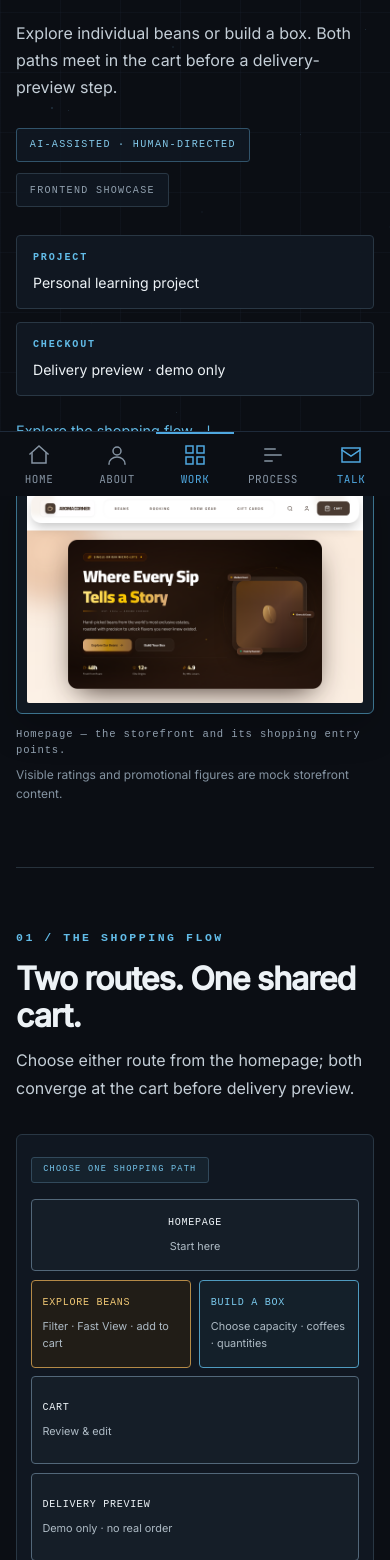
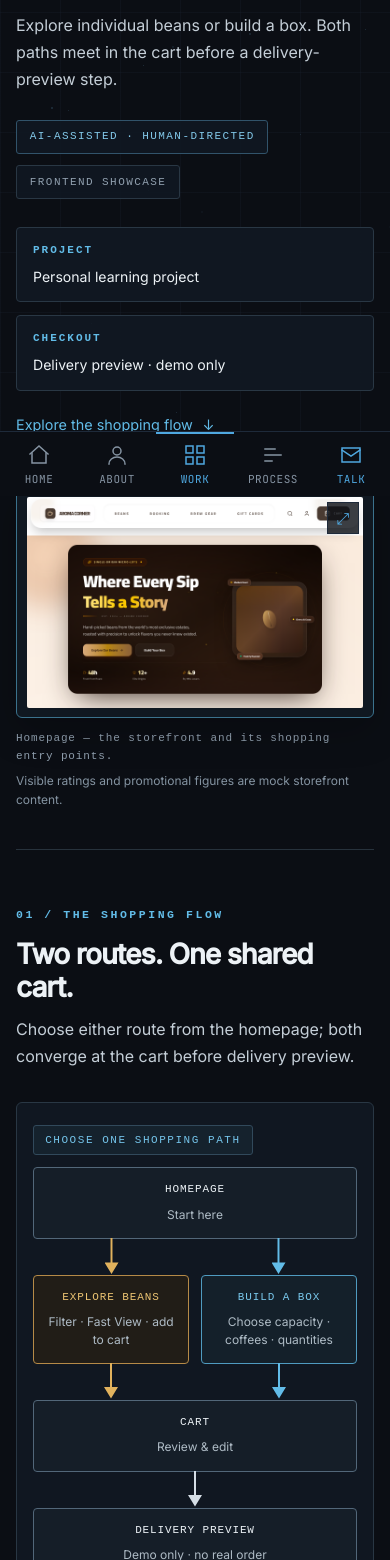
Before and after one commit to abdo4312/abdo-portfolio, a React (Vite) app: page /work/aroma in a window 390 px wide. Shown: the part 348-1908 px from the top of the page. Built offline with nearby package versions, Linux system fonts and the light colour scheme.

Commit message:
feat(mobile): aroma case study layout, vertical flow, image lightbox

```diff
--- a/src/pages/AromaCaseStudyPage.tsx
+++ b/src/pages/AromaCaseStudyPage.tsx
@@ -3,7 +3,9 @@ import type { HTMLAttributes, ReactNode } from 'react'
 import { Link } from 'react-router-dom'
 import Navbar from '../components/Navbar/Navbar'
 import BlueprintBackground from '../components/Background/BlueprintBackground'
+import ImageLightbox from '../components/shared/ImageLightbox'
 import { useInView } from '../hooks/useInView'
+import { useMediaQuery } from '../hooks/useMediaQuery'
 import homeImage from '../assets/images/projects/aroma-case-study/01-aroma-home.png'
 import beansImage from '../assets/images/projects/aroma-case-study/02-aroma-beans.png'
 import boxBuilderImage from '../assets/images/projects/aroma-case-study/03-aroma-box-builder.png'
@@ -11,12 +13,19 @@ import cartImage from '../assets/images/projects/aroma-case-study/04-aroma-cart-
 import deliveryPreviewImage from '../assets/images/projects/aroma-case-study/05-aroma-delivery-preview.png'
 import './aroma-case-study.css'
 
+interface EnlargedImage {
+  src: string
+  alt: string
+  caption: string
+}
+
 interface CaseStudyImageProps {
   src: string
   alt: string
   caption: string
   note?: string
   priority?: boolean
+  onEnlarge?: (image: EnlargedImage) => void
 }
 
 function CaseStudyImage({
@@ -25,10 +34,9 @@ function CaseStudyImage({
   caption,
   note,
   priority = false,
+  onEnlarge,
 }: CaseStudyImageProps) {
-  return (
-    <figure className="aroma-cs__figure">
-      <div className="aroma-cs__image-frame">
+  const image = (
     <img
       src={src}
       alt={alt}
@@ -37,7 +45,25 @@ function CaseStudyImage({
       loading={priority ? 'eager' : 'lazy'}
       decoding="async"
     />
-      </div>
+  )
+
+  return (
+    <figure className="aroma-cs__figure">
+      {onEnlarge ? (
+        <button
+          type="button"
+          className="aroma-cs__image-frame aroma-cs__image-button"
+          aria-label={`Enlarge image: ${alt}`}
+          onClick={() => onEnlarge({ src, alt, caption })}
+        >
+          {image}
+          <span className="aroma-cs__zoom-icon" aria-hidden="true">
+            ⤢
+          </span>
+        </button>
+      ) : (
+        <div className="aroma-cs__image-frame">{image}</div>
+      )}
 
       <figcaption className="aroma-cs__caption">
         <span>{caption}</span>
@@ -257,6 +283,10 @@ function ShoppingFlowDiagram() {
 }
 
 function AromaCaseStudyPage() {
+  const desktop = useMediaQuery('(min-width: 1024px)')
+  const [enlarged, setEnlarged] = useState<EnlargedImage | null>(null)
+  const enlarge = desktop ? undefined : setEnlarged
+
   return (
     <>
       <BlueprintBackground />
@@ -312,6 +342,7 @@ function AromaCaseStudyPage() {
               caption="Homepage — the storefront and its shopping entry points."
               note="Visible ratings and promotional figures are mock storefront content."
               priority
+              onEnlarge={enlarge}
             />
           </section>
 
@@ -351,6 +382,7 @@ function AromaCaseStudyPage() {
                 alt="Aroma Corner bean shop showing product cards and filtering controls"
                 caption="Bean shop — products and filters."
                 note="Ratings and promotional figures in the storefront are mock content."
+                onEnlarge={enlarge}
               />
 
               <div className="aroma-cs__copy">
@@ -456,6 +488,7 @@ function AromaCaseStudyPage() {
                 alt="Aroma Corner Box Builder with an Explorer Box filled with six items"
                 caption="Box Builder — an Explorer Box configured with six items."
                 note="Displayed prices and discounts are mock values."
+                onEnlarge={enlarge}
               />
             </div>
           </RevealSection>
@@ -477,6 +510,7 @@ function AromaCaseStudyPage() {
                   src={cartImage}
                   alt="Aroma Corner cart with one box and its contents expanded"
                   caption="Cart — one box with its contents open for review."
+                  onEnlarge={enlarge}
                 />
 
                 <h3>Cart / Review &amp; adjust</h3>
@@ -492,6 +526,7 @@ function AromaCaseStudyPage() {
                   alt="Aroma Corner delivery preview form with no personal information entered"
                   caption="Delivery Preview — an empty demo form."
                   note="No order is submitted and no payment is processed."
+                  onEnlarge={enlarge}
                 />
 
                 <h3>Delivery Preview / Demo only</h3>
@@ -568,6 +603,12 @@ function AromaCaseStudyPage() {
           </RevealSection>
 
           <footer className="aroma-cs__footer">
+            {!desktop && (
+              <Link to="/work/road-to-islam">
+                <span aria-hidden="true">←</span> Previous: Road to Islam
+              </Link>
+            )}
+
             <Link to="/#work">
               <span aria-hidden="true">←</span> Back to featured work
             </Link>
@@ -578,6 +619,16 @@ function AromaCaseStudyPage() {
           </footer>
         </div>
       </main>
+
+      {enlarged && (
+        <ImageLightbox
+          src={enlarged.src}
+          alt={enlarged.alt}
+          caption={enlarged.caption}
+          open
+          onClose={() => setEnlarged(null)}
+        />
+      )}
     </>
   )
 }
--- a/src/pages/aroma-case-study.css
+++ b/src/pages/aroma-case-study.css
@@ -691,7 +691,7 @@
 }
 
 /* Tablet */
-@media (max-width: 900px) {
+@media (max-width: 1023.98px) {
   .aroma-cs__hero {
     grid-template-columns: minmax(0, 1fr);
   }
@@ -861,3 +861,186 @@
     transition: none;
   }
 }
+
+@media (max-width: 1023.98px) {
+  .aroma-cs {
+    padding-top: 6rem;
+  }
+
+  .aroma-cs__container {
+    width: min(100% - 32px, 640px);
+  }
+
+  .aroma-cs__hero {
+    padding-bottom: 2.5rem;
+  }
+
+  .aroma-cs__section {
+    padding: 3.5rem 0;
+  }
+
+  .aroma-cs__section-heading {
+    margin-bottom: 2rem;
+  }
+
+  .aroma-cs__section-heading h2 {
+    font-size: clamp(1.75rem, 6vw, 2.25rem);
+  }
+
+  .aroma-cs__tag,
+  .aroma-cs__meta dt,
+  .aroma-cs__caption,
+  .aroma-cs__callout-label,
+  .aroma-cs__capacities span,
+  .aroma-cs__footer-label,
+  .aroma-cs__flow-card-label {
+    font-size: 11px;
+  }
+
+  .aroma-cs__callout > p:last-child {
+    font-size: 14px;
+  }
+
+  .aroma-cs__split-grid,
+  .aroma-cs__split-grid--copy-first {
+    gap: 1.5rem;
+  }
+
+  .aroma-cs__cart-grid {
+    grid-template-columns: minmax(0, 1fr);
+    gap: 2.5rem;
+  }
+
+  .aroma-cs__text-link {
+    min-height: 44px;
+    margin-top: 0.75rem;
+  }
+
+  .aroma-cs__figure:hover .aroma-cs__image-frame {
+    border-color: var(--ac-border-bright);
+    box-shadow: 0 12px 38px rgba(0, 0, 0, 0.22);
+  }
+
+  .aroma-cs__image-button {
+    position: relative;
+    display: block;
+    width: 100%;
+    margin: 0;
+    font: inherit;
+    color: inherit;
+    text-align: start;
+    cursor: zoom-in;
+    appearance: none;
+  }
+
+  .aroma-cs__image-button:hover,
+  .aroma-cs__image-button:focus-visible,
+  .aroma-cs__figure:hover .aroma-cs__image-button {
+    border-color: #68bfe7;
+  }
+
+  .aroma-cs__image-button:focus-visible {
+    outline: 2px solid var(--color-blue-sky);
+    outline-offset: 2px;
+  }
+
+  .aroma-cs__zoom-icon {
+    position: absolute;
+    top: 14px;
+    inset-inline-end: 14px;
+    display: flex;
+    width: 32px;
+    height: 32px;
+    align-items: center;
+    justify-content: center;
+    border: 1px solid var(--color-grid-line);
+    background: rgba(11, 14, 20, 0.8);
+    color: var(--color-blue-sky);
+    font-size: 16px;
+    line-height: 1;
+    pointer-events: none;
+  }
+
+  .aroma-cs__flow-card {
+    padding: 64px 16px 24px;
+  }
+
+  .aroma-cs__flow-card-label {
+    left: 16px;
+  }
+
+  .aroma-cs__flow-diagram {
+    --flow-gap: 36px;
+    gap: var(--flow-gap) 12px;
+  }
+
+  .aroma-cs__flow-node {
+    min-height: 72px;
+    padding: 0.85rem 0.75rem;
+    text-align: center;
+    overflow-wrap: anywhere;
+  }
+
+  .aroma-cs__flow-node h3 {
+    font-size: 11px;
+    letter-spacing: 0.08em;
+  }
+
+  .aroma-cs__flow-node p {
+    font-size: 12px;
+  }
+
+  .aroma-cs__flow-node--home::before,
+  .aroma-cs__flow-node--home::after,
+  .aroma-cs__flow-node--beans::after,
+  .aroma-cs__flow-node--box::after,
+  .aroma-cs__flow-node--cart::after {
+    position: absolute;
+    top: 100%;
+    width: 14px;
+    height: var(--flow-gap);
+    clip-path: polygon(43% 0, 57% 0, 57% 68%, 100% 68%, 50% 100%, 0 68%, 43% 68%);
+    content: "";
+    pointer-events: none;
+  }
+
+  .aroma-cs__flow-node--home::before {
+    left: calc(25% - 10px);
+    background: #e1b25d;
+  }
+
+  .aroma-cs__flow-node--home::after {
+    left: calc(75% - 4px);
+    background: #62bce8;
+  }
+
+  .aroma-cs__flow-node--beans::after {
+    left: calc(50% - 7px);
+    background: #e1b25d;
+  }
+
+  .aroma-cs__flow-node--box::after {
+    left: calc(50% - 7px);
+    background: #62bce8;
+  }
+
+  .aroma-cs__flow-node--cart::after {
+    left: calc(50% - 7px);
+    background: #d5dee6;
+  }
+
+  .aroma-cs__footer {
+    align-items: flex-start;
+    flex-direction: column;
+    gap: 0;
+  }
+
+  .aroma-cs__footer a {
+    min-height: 44px;
+  }
+
+  .aroma-cs__footer-label {
+    margin-top: 0.75rem;
+    color: var(--ac-muted);
+  }
+}
```
Lines whose indentation alone changed are shown as unchanged.
